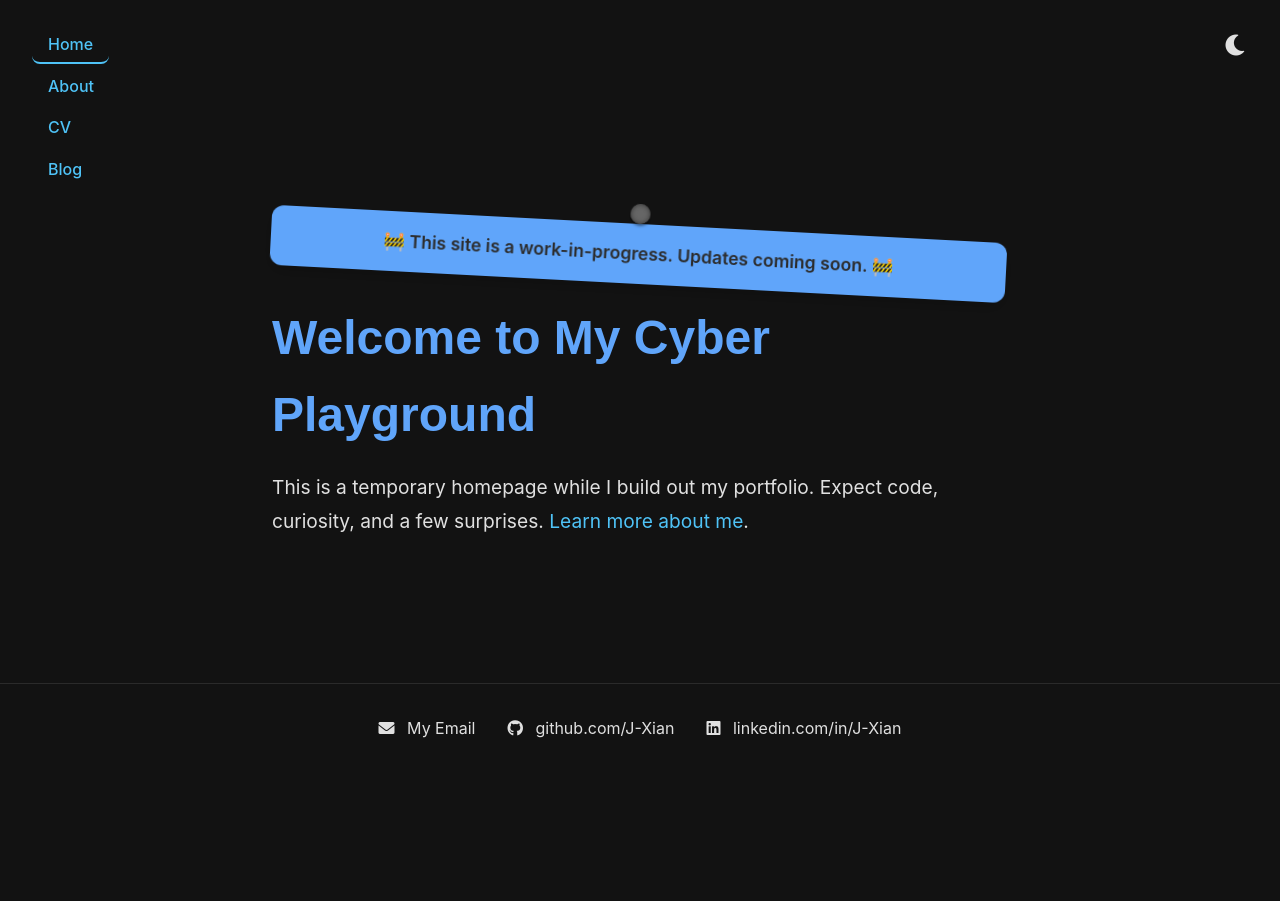
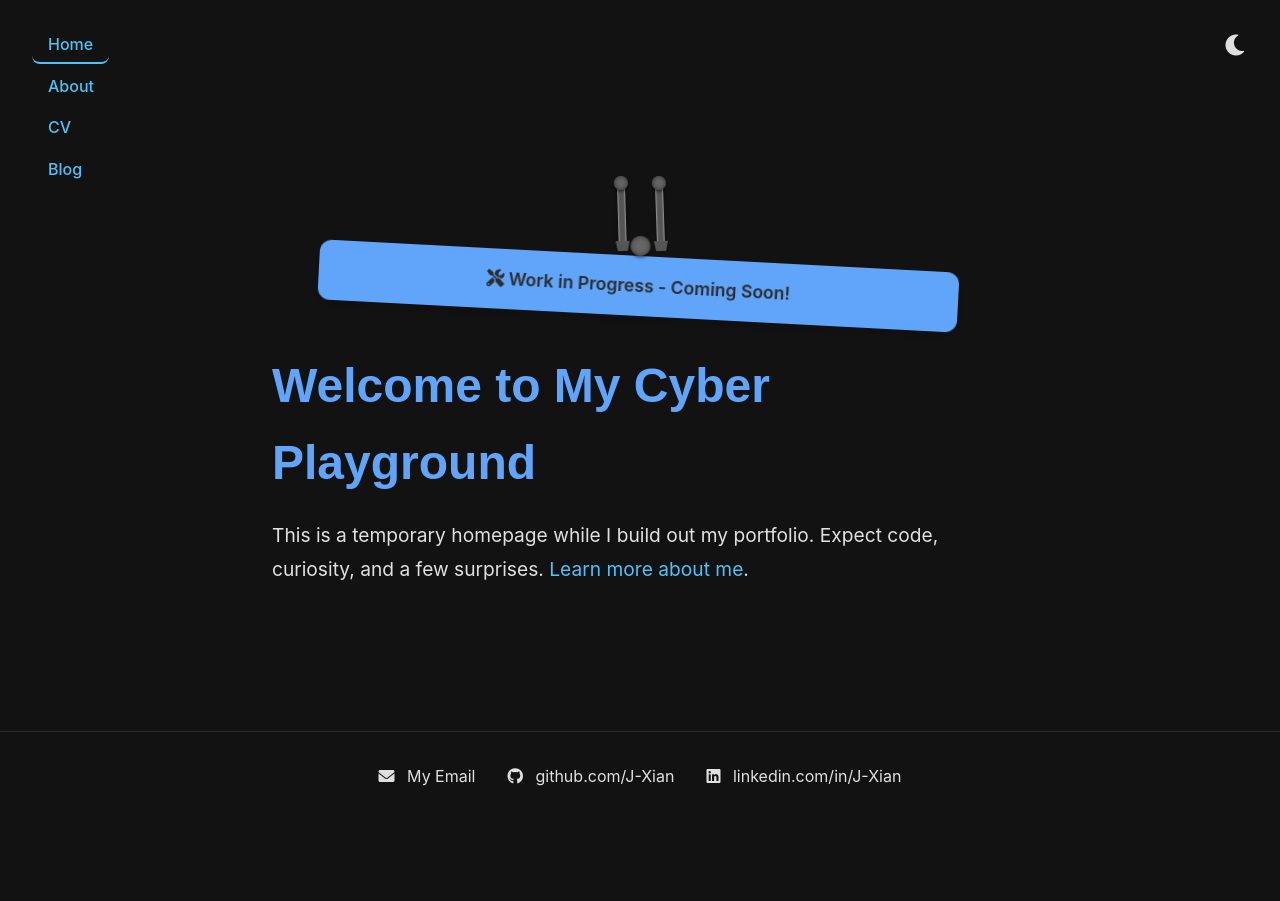
Before and after one commit to J-Xian/J-Xian.github.io, a Jekyll site: the page built from index.html, in a window 1280 px wide. Built offline with Jekyll 4.4.1, drawn with Linux system fonts in a browser that asks for light colours.

Commit message:
Update index.html

```diff
--- a/index.html
+++ b/index.html
@@ -2,10 +2,15 @@
 layout: default
 title: Welcome
 ---
-
-<p class="wip-banner">
-  🚧 This site is a work-in-progress. Updates coming soon. 🚧
-</p>
+<div class="wip-banner-container">
+  <div class="chain-container">
+    <div class="chain chain-left"></div>
+    <div class="chain chain-right"></div>
+  </div>
+  <div class="wip-banner">
+    <i class="fas fa-tools"></i> Work in Progress - Coming Soon!
+  </div>
+</div>
 <h1 class="hero-heading">Welcome to My Cyber Playground</h1>
 <p class="hero-paragraph">
   This is a temporary homepage while I build out my portfolio. Expect code, curiosity, and a few surprises. <a href="/about">Learn more about me</a>.
```
